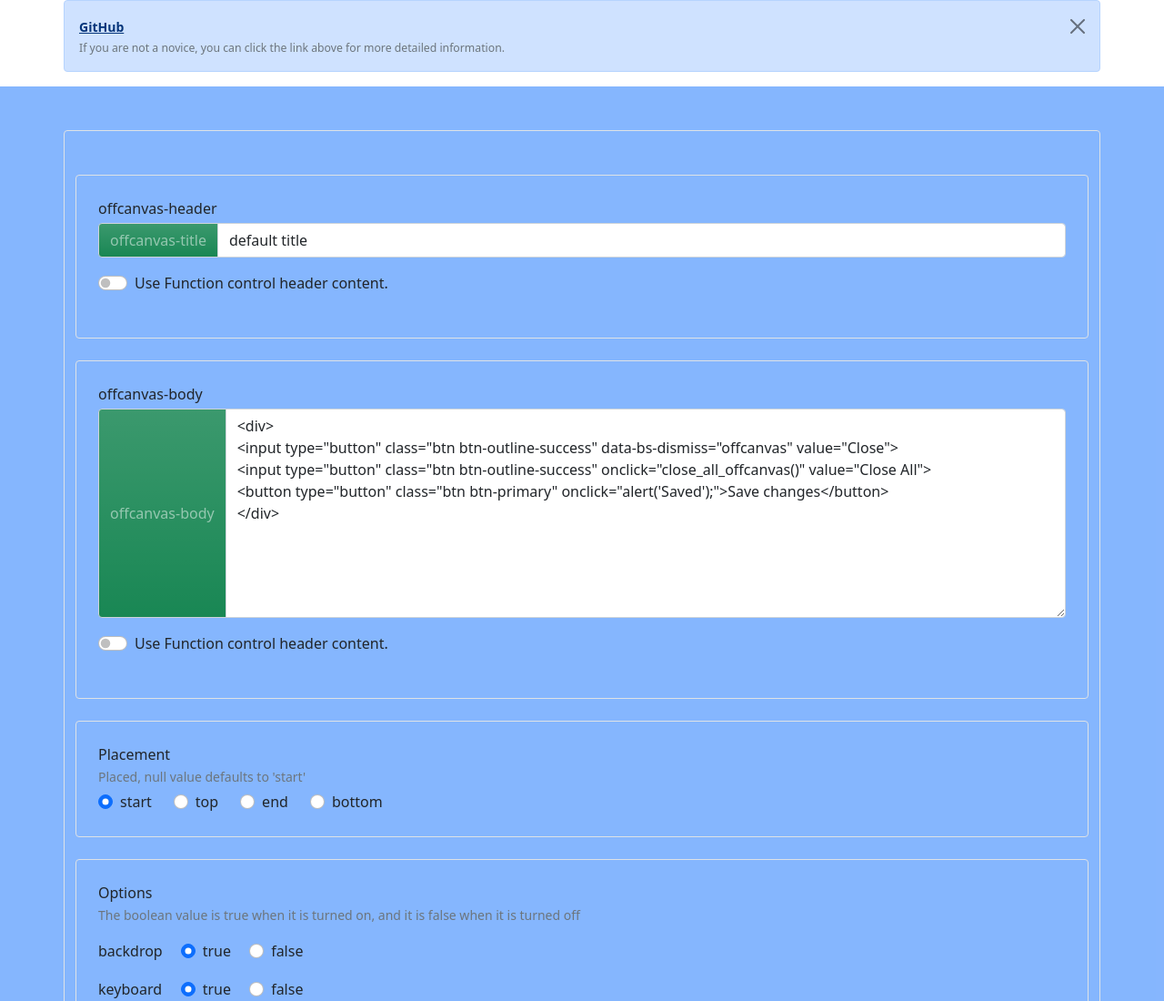
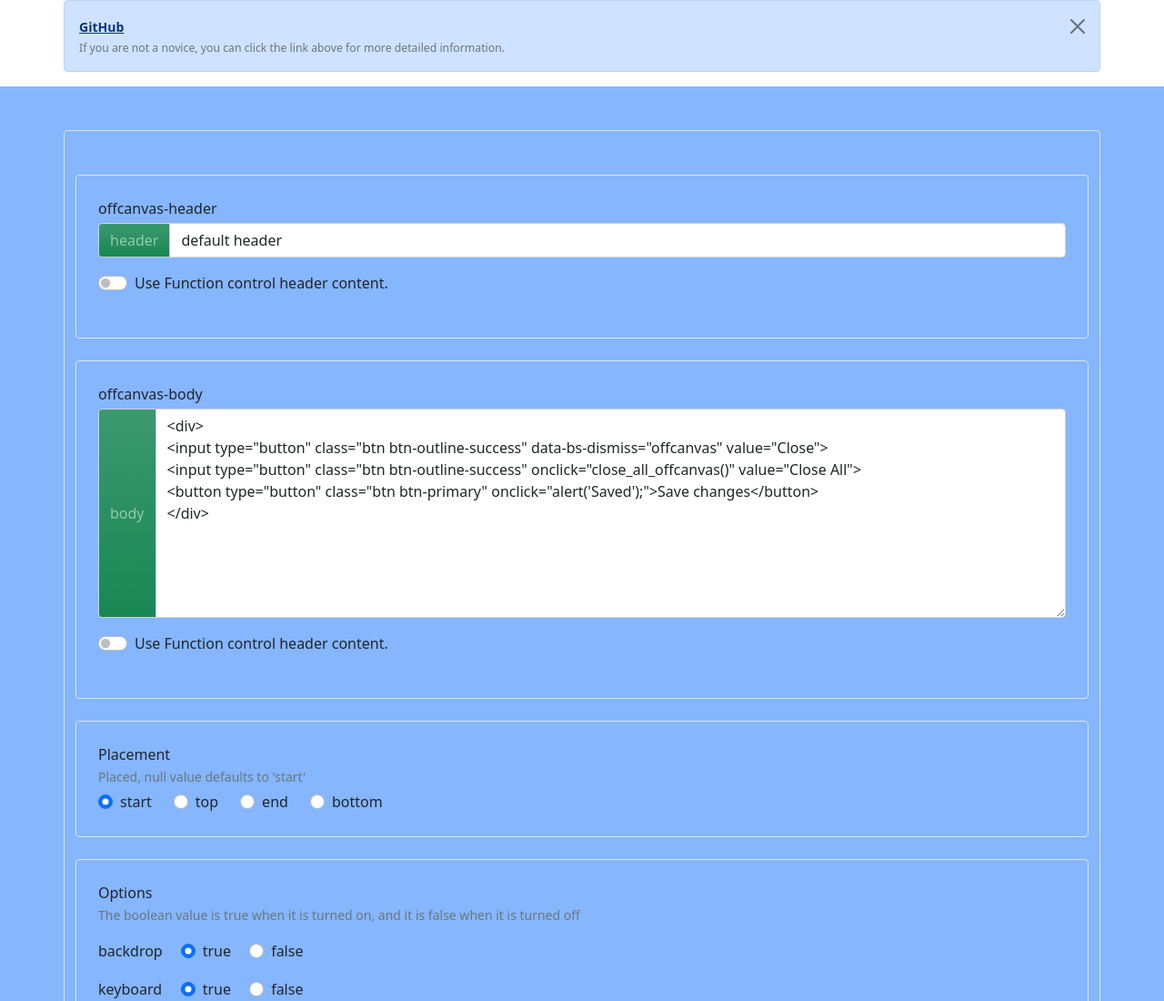
Before and after one commit to ZhangChengLin/b-components, a website: page docs/demo-offcanvas.html in a window 1280 px wide. Shown: the top 1100 px of the page at 91% size. Drawn offline with nearby package versions, Linux system fonts and the light colour scheme.

Commit message:
Initial commit

```diff
--- a/docs/demo-offcanvas.html
+++ b/docs/demo-offcanvas.html
@@ -34,10 +34,13 @@
 <div class="py-sm-5 min-vh-100 bg-primary bg-opacity-50">
   <div class="py-4 container border rounded">
     <div class="my-4 p-4 border rounded">
-      <div class="mb-1">offcanvas-header</div>
+      <div class="mb-1">
+        <div>offcanvas-header</div>
+        <span class="small text-muted"></span>
+      </div>
       <div class="input-group">
-        <label class="input-group-text bg-success bg-gradient text-opacity-50 text-white" for="offcanvasTitle">offcanvas-title</label>
-        <input type="text" class="form-control" id="offcanvasTitle" placeholder="When empty, there will be no offcanvas header" value="default title">
+        <label class="input-group-text bg-success bg-gradient text-opacity-50 text-white" for="offcanvasTitle">header</label>
+        <input type="text" class="form-control" id="offcanvasTitle" placeholder="When empty, there will be no offcanvas header" value="default header">
       </div>
       <div class="py-3">
         <div class="mb-2 form-check form-switch">
@@ -47,7 +50,7 @@
         <div class="w-75 input-group mb-3 d-none">
           <label class="input-group-text bg-success bg-gradient text-opacity-50 text-white" for="headerFunctionSelect">Function</label>
           <select class="form-select" id="headerFunctionSelect">
-            <option value="returnTitle" selected>returnTitle</option>
+            <option value="returnHeader" selected>returnHeader</option>
             <option value="returnBody">returnBody</option>
             <option value="returnFooter">returnFooter</option>
             <option value="calcNumber">calcNumber</option>
@@ -57,9 +60,12 @@
       </div>
     </div>
     <div class="my-4 p-4 border rounded">
-      <div class="mb-1">offcanvas-body</div>
+      <div class="mb-1">
+        <div>offcanvas-body</div>
+        <span class="small text-muted"></span>
+      </div>
       <div class="input-group">
-        <label class="input-group-text bg-success bg-gradient text-opacity-50 text-white" for="offcanvasBody">offcanvas-body</label>
+        <label class="input-group-text bg-success bg-gradient text-opacity-50 text-white" for="offcanvasBody">body</label>
         <textarea class="form-control" id="offcanvasBody" placeholder="Please enter content" rows="9">
 <div>
 <input type="button" class="btn btn-outline-success" data-bs-dismiss="offcanvas" value="Close">
@@ -76,7 +82,7 @@
         <div class="w-75 input-group mb-3 d-none">
           <label class="input-group-text bg-success bg-gradient text-opacity-50 text-white" for="bodyFunctionSelect">Function</label>
           <select class="form-select" id="bodyFunctionSelect">
-            <option value="returnTitle" selected>returnTitle</option>
+            <option value="returnHeader" selected>returnHeader</option>
             <option value="returnBody">returnBody</option>
             <option value="returnFooter">returnFooter</option>
             <option value="calcNumber">calcNumber</option>
@@ -269,7 +275,8 @@ function EventsFunction_2() {
     let offcanvasTitle = document.querySelector('#offcanvasTitle')
     let offcanvasBody = document.querySelector('#offcanvasBody')
 
-    bOffcanvas(offcanvasTitle.value, offcanvasBody.value, getRadio('offcanvasPlacement'), options)
+    let x = bOffcanvas(offcanvasTitle.value, offcanvasBody.value, getRadio('offcanvasPlacement'), options)
+    console.log('The return value of the current Offcanvas', x);
   })
 
   function getRadio(name, returnType = 'val') {
```
